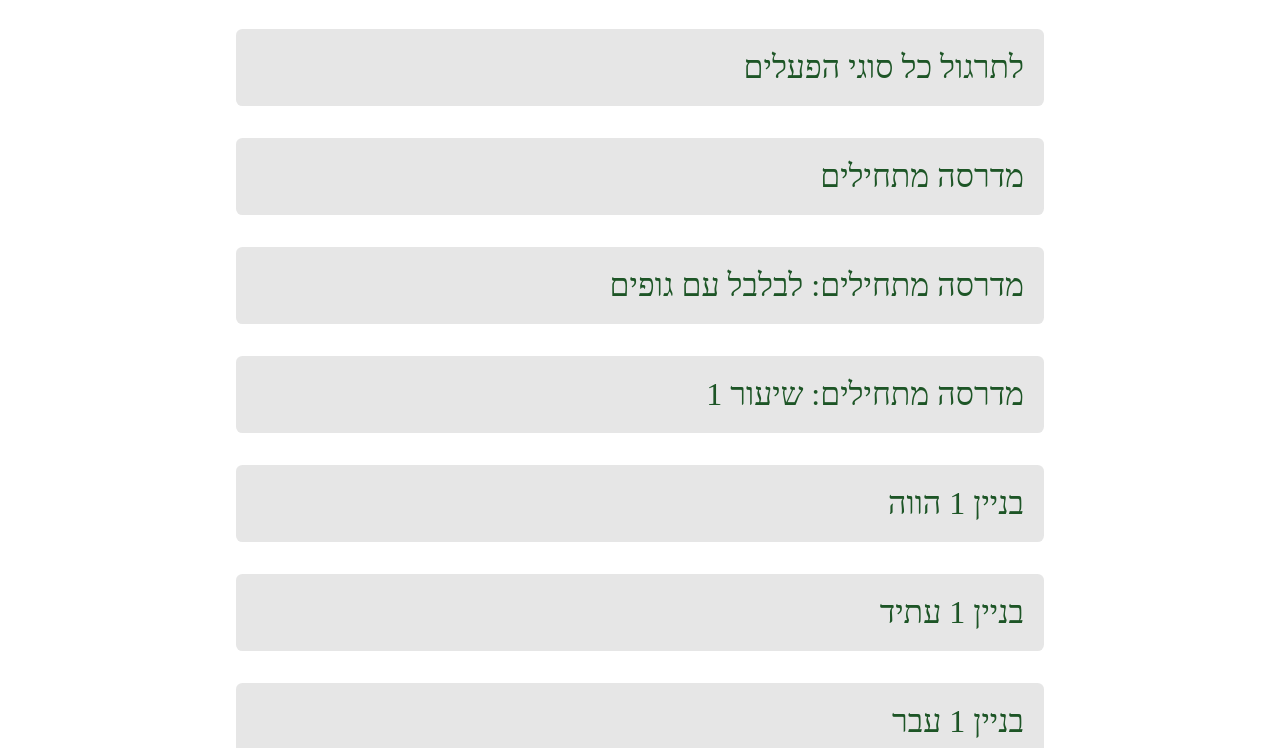
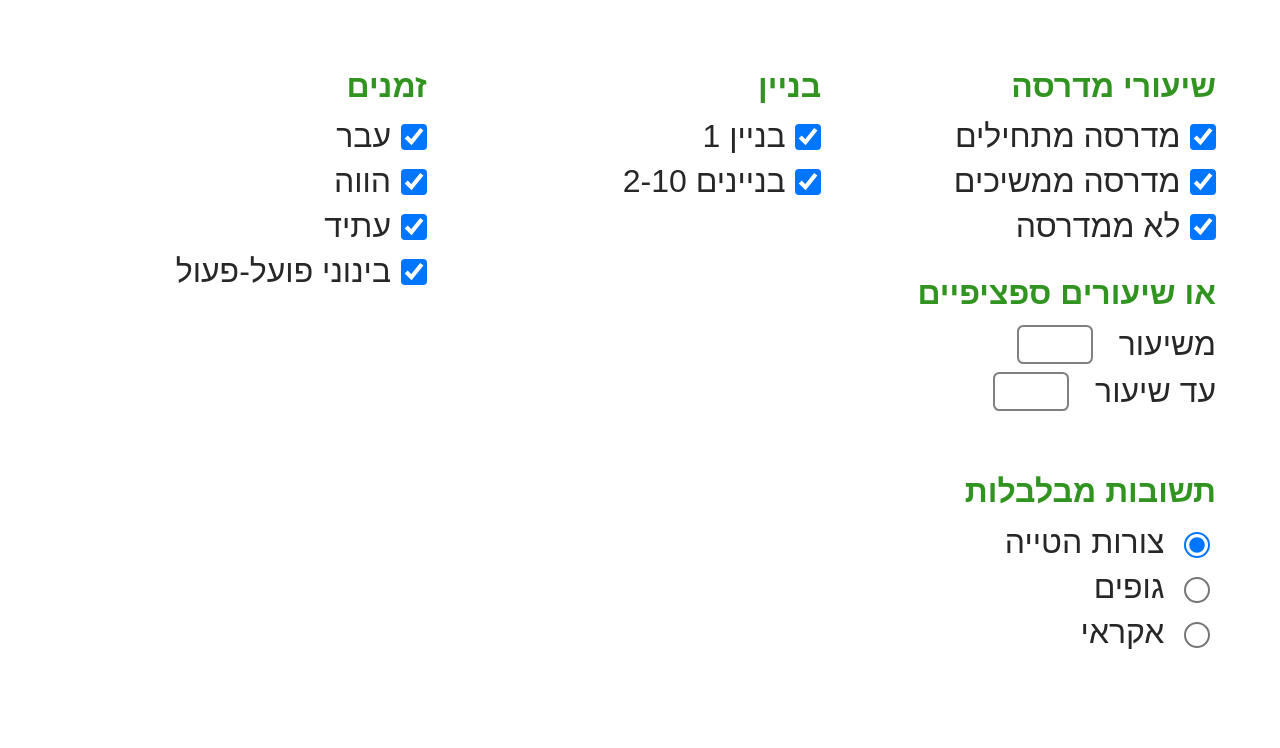
Before and after one commit to ToiYioT/Arabic-Verbs, a plain HTML site: page links.html in a window 1280 px wide. Shown: the part 141-889 px from the top of the page. Drawn offline with Linux system fonts and the light colour scheme; a web font is replaced by a local one.

Commit message:
Make filtering form page

```diff
--- a/links.html
+++ b/links.html
@@ -22,6 +22,92 @@
 
 <body>
     <div class="header">תרגול ממוקד</div>
+    <section class="filtering">
+
+        <div class="filtering-section">
+            <div class="filtering-section-title">שיעורי מדרסה</div>
+            <div class="filtering-option">
+                <input type="checkbox" id="madrasa-begginer" class="checkbox" checked>
+                <label for="madrasa-begginer">מדרסה מתחילים</label>
+            </div>
+            <div class="filtering-option">
+                <input type="checkbox" id="madrasa-advanced" class="checkbox" checked>
+                <label for="madrasa-advanced">מדרסה ממשיכים</label>
+            </div>
+            <div class="filtering-option">
+                <input type="checkbox" id="outside-madrasa" class="checkbox" checked>
+                <label for="outside-madrasa">לא ממדרסה</label>
+            </div>
+            <div class="filtering-section-title">או שיעורים ספציפיים</div>
+
+            <div class="filtering-option">
+                <label for="lesson-from">משיעור </label>
+                <input type="number" id="lesson-from" class="number-picker" min="1" max="16">
+            </div>
+            <div class="filtering-option">
+                <label for="lesson-to">עד שיעור</label>
+                <input type="number" id="lesson-to" class="number-picker" min="1" max="16">
+            </div>
+
+        </div>
+
+        <div class="filtering-section">
+            <div class="filtering-section-title">בניין</div>
+            <div class="filtering-option">
+                <input type="checkbox" id="measure1" class="checkbox" checked>
+                <label for="measure1">בניין 1</label>
+            </div>
+            <div class="filtering-option">
+                <input type="checkbox" id="measure210" class="checkbox" checked>
+                <label for="measure210">בניינים 2-10</label>
+            </div>
+        </div>
+
+
+        <div class="filtering-section">
+            <div class="filtering-section-title">זמנים</div>
+            <div class="filtering-option">
+                <input type="checkbox" id="past" class="checkbox" checked>
+                <label for="past">עבר</label>
+            </div>
+            <div class="filtering-option">
+                <input type="checkbox" id="present" class="checkbox" checked>
+                <label for="present">הווה</label>
+            </div>
+            <div class="filtering-option">
+                <input type="checkbox" id="future" class="checkbox" checked>
+                <label for="future">עתיד</label>
+            </div>
+            <div class="filtering-option">
+                <input type="checkbox" id="participle" class="checkbox" checked>
+                <label for="participle">בינוני פועל-פעול</participlelabel>
+            </div>
+        </div>
+
+
+
+        <div class="filtering-section">
+            <div class="filtering-section-title">תשובות מבלבלות</div>
+            <div class="filtering-option">
+                <input type="radio" id="forms" name="confusing" value="forms" checked>
+                <label for="forms">צורות הטייה</label>
+            </div>
+
+            <div class="filtering-option">
+                <input type="radio" id="pronouns" name="confusing" value="pronouns">
+                <label for="pronouns">גופים</label>
+            </div>
+
+            <div class="filtering-option">
+                <input type="radio" id="random" name="confusing" value="random">
+                <label for="random">אקראי</label>
+            </div>
+        </div>
+
+
+
+
+    </section>
     <div class="container">
 
         <a href="index.html" class="link" target="_blank">לתרגול כל סוגי הפעלים</a>
--- a/style-links.css
+++ b/style-links.css
@@ -1,46 +1,55 @@
 :root{
     --green: rgb(230, 230, 230);
-    --blue: rgb(255, 255, 255);
+    --blue: rgb(102, 197, 226);
     --green-light: rgb(149, 194, 157);
     --font: rgb(212, 212, 212);
+    --accent: rgb(50, 148, 32);
 
 }
 
 body{
+    direction: rtl;
+    user-select: none;
     font-size: 1rem;
+    font-family: sans-serif;
     margin: 0;
     color: rgb(39, 39, 39);
-    background-color: var(--blue);
+    background-color: white;
 }
 
 .header{
-    font-size: 2rem;
+    font-size: 1.5rem;
+    font-weight: bold;
     text-align: center;
     padding: 1rem;
-    background-color: var(--green);
+    background-color: var(--blue);
+    color: white;
 }
 
 .container{
 
     display: flex;
-    flex-direction: column;
+    flex-wrap: wrap;
+    align-items: center;
+    justify-content: center;
+    padding-top: 1rem;
     gap: 1rem;
-    align-items: center;
-    padding-top: 1rem;
     padding-bottom: 4rem;
+    margin: 1rem;
 }
 
 .link{
     direction: rtl;
-    background-color: var(--green);
+    background-color: var(--blue);
     display: flex;
     justify-content: flex-start;
     text-decoration: none;
     padding: .5rem;
-    color: rgb(29, 85, 38);
+    color: white;
     border: 2px solid transparent;
     border-radius: .2rem;
     width: 60%;
+    max-width: 250px;
 }
 
 .link:hover{
@@ -48,8 +57,45 @@ body{
 
 }
 
-@media only screen and (min-width: 660px) {
+@media only screen and (min-width: 1000px) {
      body{
          zoom: 200%;
      }
  }
+
+ .filtering{
+     display: flex;
+     flex-wrap: wrap;
+     gap: 1rem;
+     margin: 2rem;
+ }
+
+ .filtering-section{
+     flex: 1;
+     min-width: 150px;
+ }
+
+ .filtering-section-title{
+     color: var(--accent);
+     padding: .8rem 0rem .3rem 0rem;
+     font-weight: bold;
+ }
+
+ .filtering-option{
+     display: flex;
+     align-items: center;
+     gap: .3rem;
+     padding: 2px 0px;
+ }
+
+ .checkbox{
+     margin: 0;
+ }
+
+ .number-picker{
+     border: 1px solid grey;
+     margin-right: .5rem;
+     width: 2rem;
+     border-radius: .2rem;
+     text-align: center;
+ }
```
